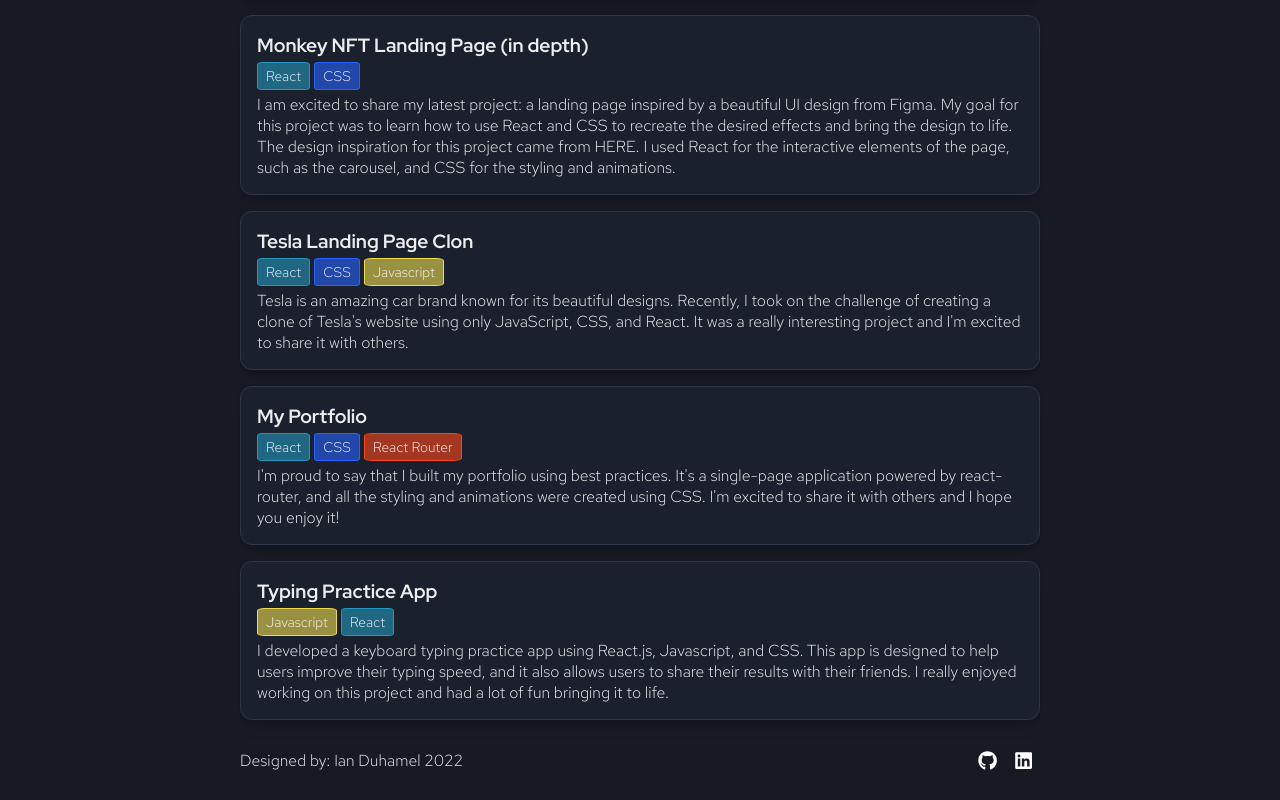
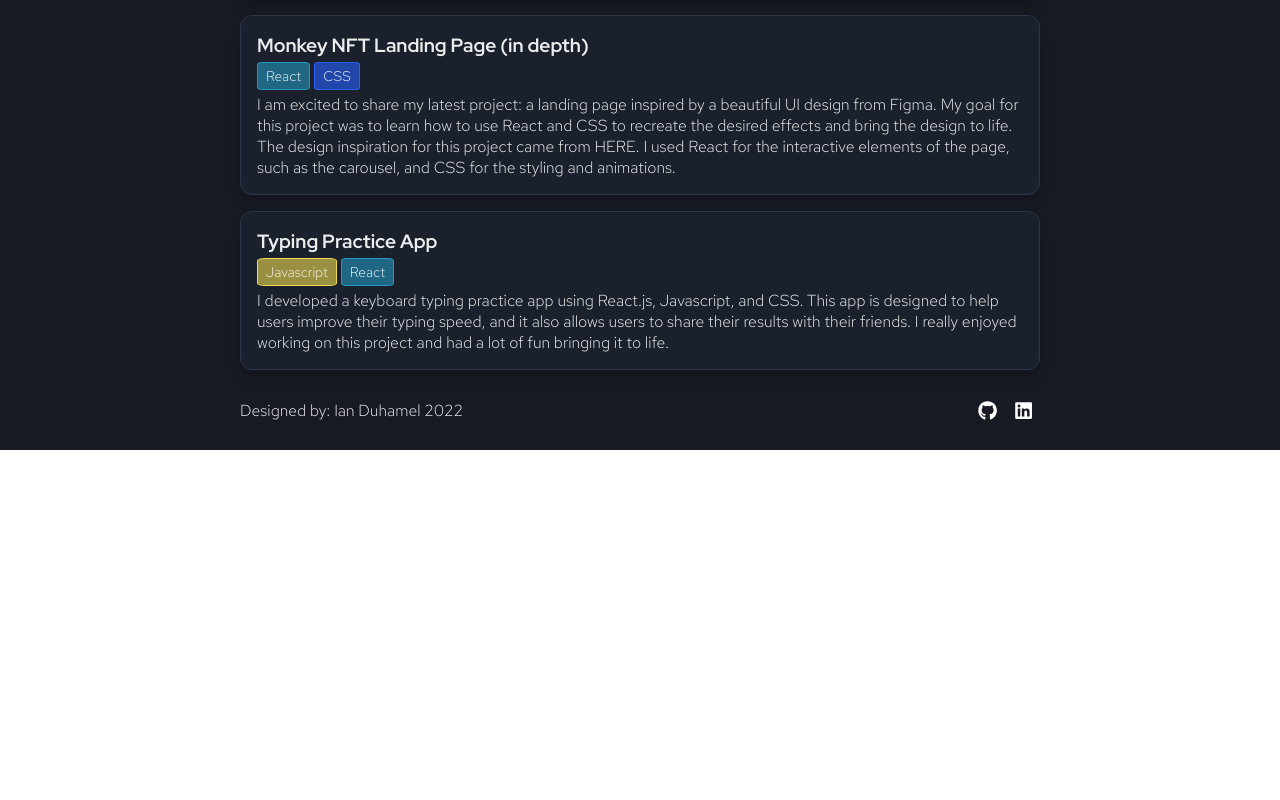
Before and after one commit to Ianduha13/my-portfolio, a React (Create React App) app: page / in a window 1280 px wide. Shown: the part 924-1724 px from the top of the page. After the commit the page ends 1374 px from the top, so only its background shows below. Built offline with nearby package versions, Linux system fonts and the light colour scheme.

Commit message:
Updating projects

```diff
--- a/src/components/Projects.js
+++ b/src/components/Projects.js
@@ -43,7 +43,7 @@
 					easily create unique images with just a few clicks.
 				</p>
 			</a>
-<a
+			<a
 				href='https://monkeys.vercel.app/'
 				target={"_blank"}
 				rel='noreferrer'
@@ -71,44 +71,6 @@
 				</p>
 			</a>
 			<a
-				href='https://tesla-landingpage-ianduhamel.vercel.app/'
-				target={"_blank"}
-				rel='noreferrer'
-				className='project-card'
-			>
-				<h4>Tesla Landing Page Clon</h4>
-				<div className='card-group'>
-					<TinyCard technology={"React"} color={"react"} />
-					<TinyCard technology={"CSS"} color={"css"} />
-					<TinyCard technology={"Javascript"} color={"javascript"} />
-				</div>
-				<p>
-					Tesla is an amazing car brand known for its beautiful designs.
-					Recently, I took on the challenge of creating a clone of Tesla's
-					website using only JavaScript, CSS, and React. It was a really
-					interesting project and I'm excited to share it with others.
-				</p>
-			</a>
-			<a
-				href='https://my-portfolio-eta-bice.vercel.app/'
-				target={"_blank"}
-				rel='noreferrer'
-				className='project-card'
-			>
-				<h4>My Portfolio</h4>
-				<div className='card-group'>
-					<TinyCard technology={"React"} color={"react"} />
-					<TinyCard technology={"CSS"} color={"css"} />
-					<TinyCard technology={"React Router"} color={"react-router"} />
-				</div>
-				<p>
-					I'm proud to say that I built my portfolio using best practices. It's
-					a single-page application powered by react-router, and all the styling
-					and animations were created using CSS. I'm excited to share it with
-					others and I hope you enjoy it!
-				</p>
-			</a>
-			<a
 				href='https://typing-practice-ianduhamel.vercel.app/'
 				target={"_blank"}
 				rel='noreferrer'
--- a/src/pages/StackPage.js
+++ b/src/pages/StackPage.js
@@ -58,7 +58,7 @@
 				/>
 				<TechCard
 					technologie='Typescript'
-					usecase='Currently learning'
+					usecase='Large-scale JavaScript.'
 					icon={<SiTypescript size='2em' color='007acc' />}
 					key={11}
 				/>
```
